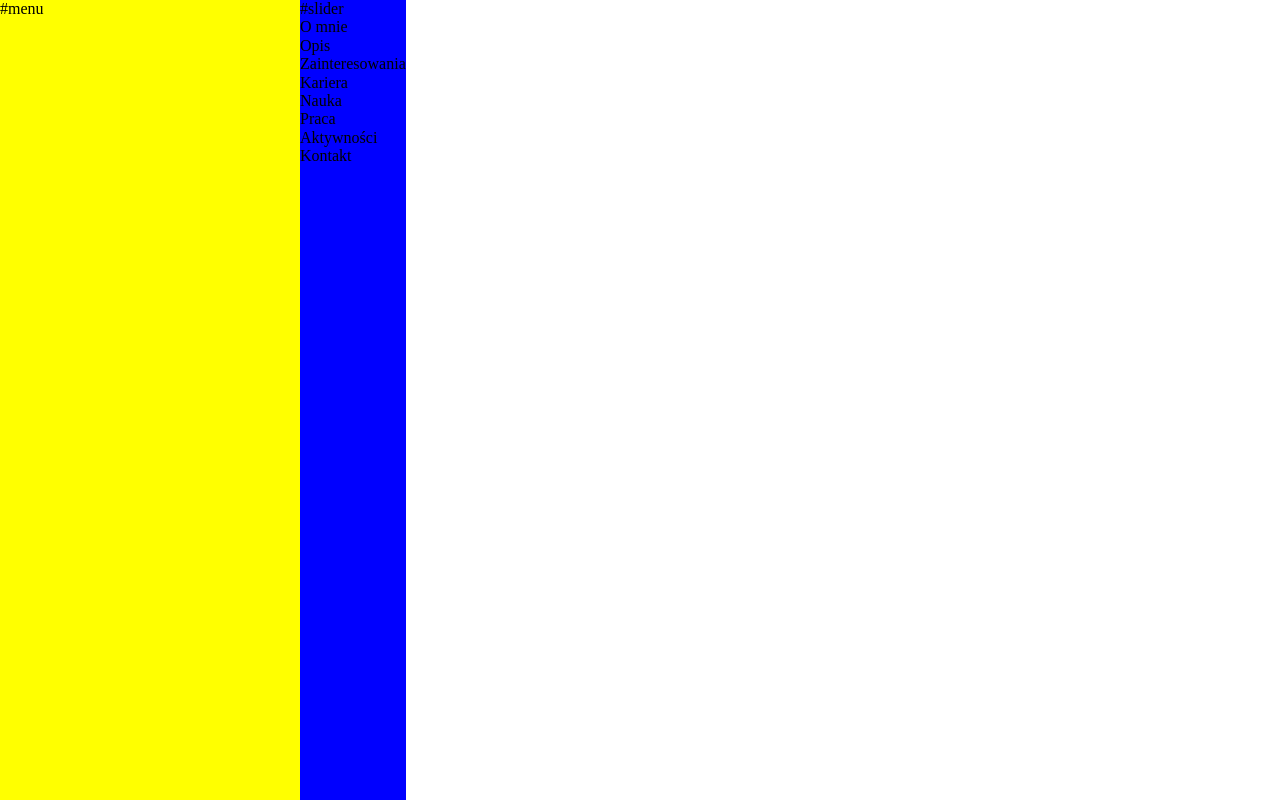
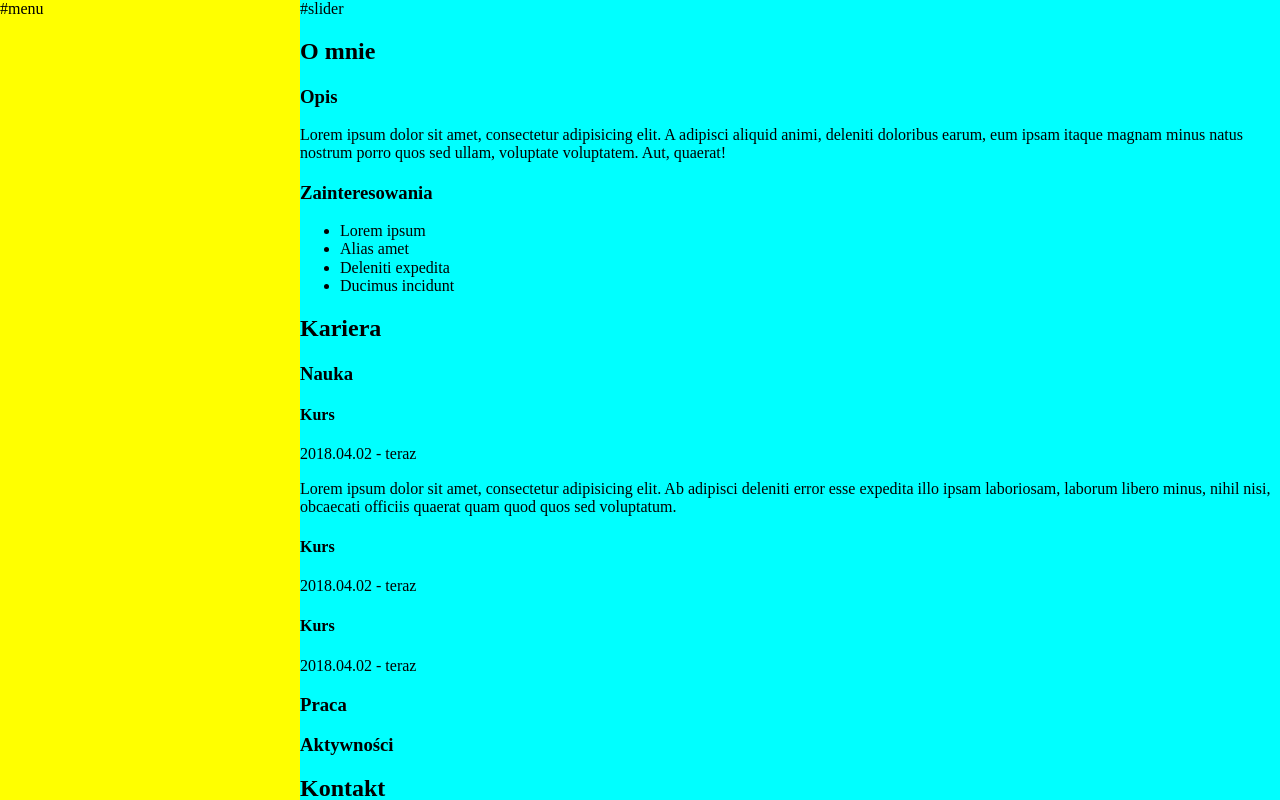
Before and after one commit to arqarq/Frontend2, a plain HTML site: page PortfolioClean/index.html in a window 1280 px wide. Drawn offline with nearby package versions, Linux system fonts and the light colour scheme.

Commit message:
- main.js introduced

```diff
--- a/PortfolioClean/index.html
+++ b/PortfolioClean/index.html
@@ -7,6 +7,7 @@
     <title>Arkadiusz Sekuła - CV</title>
     <link href="https://necolas.github.io/normalize.css/8.0.1/normalize.css" rel="stylesheet"/>
     <link href="style.css" rel="stylesheet"/>
+    <script src="main.js"></script>
 </head>
 <body>
 <div class="menu">
@@ -17,18 +18,66 @@
         #slider
     </section>
     <section>
-        O mnie
-        <article>Opis</article>
-        <article>Zainteresowania</article>
+        <h2>O mnie</h2>
+        <article><h3>Opis</h3>
+            <p>
+                Lorem ipsum dolor sit amet, consectetur adipisicing elit. A adipisci aliquid animi, deleniti doloribus
+                earum, eum ipsam itaque magnam minus natus nostrum porro quos sed ullam, voluptate voluptatem. Aut,
+                quaerat!
+            </p>
+        </article>
+        <article><h3>Zainteresowania</h3>
+            <ul>
+                <li>Lorem ipsum
+                </li>
+                <li>Alias amet
+                </li>
+                <li>Deleniti expedita
+                </li>
+                <li>Ducimus incidunt
+                </li>
+            </ul>
+        </article>
     </section>
     <section>
-        Kariera
-        <article>Nauka</article>
-        <article>Praca</article>
-        <article>Aktywności</article>
+        <h2>Kariera</h2>
+        <article><h3>Nauka</h3>
+            <div class="accordeon">
+                <div class="accordeon__head"><h4>Kurs</h4>
+                    <time>2018.04.02 - teraz</time>
+                </div>
+                <div class="accordeon__body active">
+                    <p>Lorem ipsum dolor sit amet, consectetur adipisicing elit. Ab adipisci deleniti error esse
+                        expedita illo ipsam laboriosam, laborum libero minus, nihil nisi, obcaecati officiis quaerat
+                        quam quod quos sed voluptatum.</p>
+                </div>
+            </div>
+            <div class="accordeon">
+                <div class="accordeon__head"><h4>Kurs</h4>
+                    <time>2018.04.02 - teraz</time>
+                </div>
+                <div class="accordeon__body">
+                    <p>Lorem ipsum dolor sit amet, consectetur adipisicing elit. Ab adipisci deleniti error esse
+                        expedita illo ipsam laboriosam, laborum libero minus, nihil nisi, obcaecati officiis quaerat
+                        quam quod quos sed voluptatum.</p>
+                </div>
+            </div>
+            <div class="accordeon">
+                <div class="accordeon__head"><h4>Kurs</h4>
+                    <time>2018.04.02 - teraz</time>
+                </div>
+                <div class="accordeon__body">
+                    <p>Lorem ipsum dolor sit amet, consectetur adipisicing elit. Ab adipisci deleniti error esse
+                        expedita illo ipsam laboriosam, laborum libero minus, nihil nisi, obcaecati officiis quaerat
+                        quam quod quos sed voluptatum.</p>
+                </div>
+            </div>
+        </article>
+        <article><h3>Praca</h3></article>
+        <article><h3>Aktywności</h3></article>
     </section>
     <section>
-        Kontakt
+        <h2>Kontakt</h2>
     </section>
 </main>
 </body>
--- /dev/null
+++ b/PortfolioClean/main.js
@@ -0,0 +1,5 @@
+window.addEventListener('DOMContentLoaded',
+    () => {
+        const accordeons = document.querySelectorAll('.accordeon__head');
+        console.log(accordeons);
+    });
--- a/PortfolioClean/style.css
+++ b/PortfolioClean/style.css
@@ -13,5 +13,18 @@ body {
 
 main {
     overflow: auto;
-    background: blue;
+    background: aqua;
+    flex-grow: 1;
 }
+
+.accordeon__head {
+    cursor: pointer;
+}
+
+.accordeon__body {
+    display: none;
+}
+
+.accordeon__body.active {
+    display: block;
+}
```
